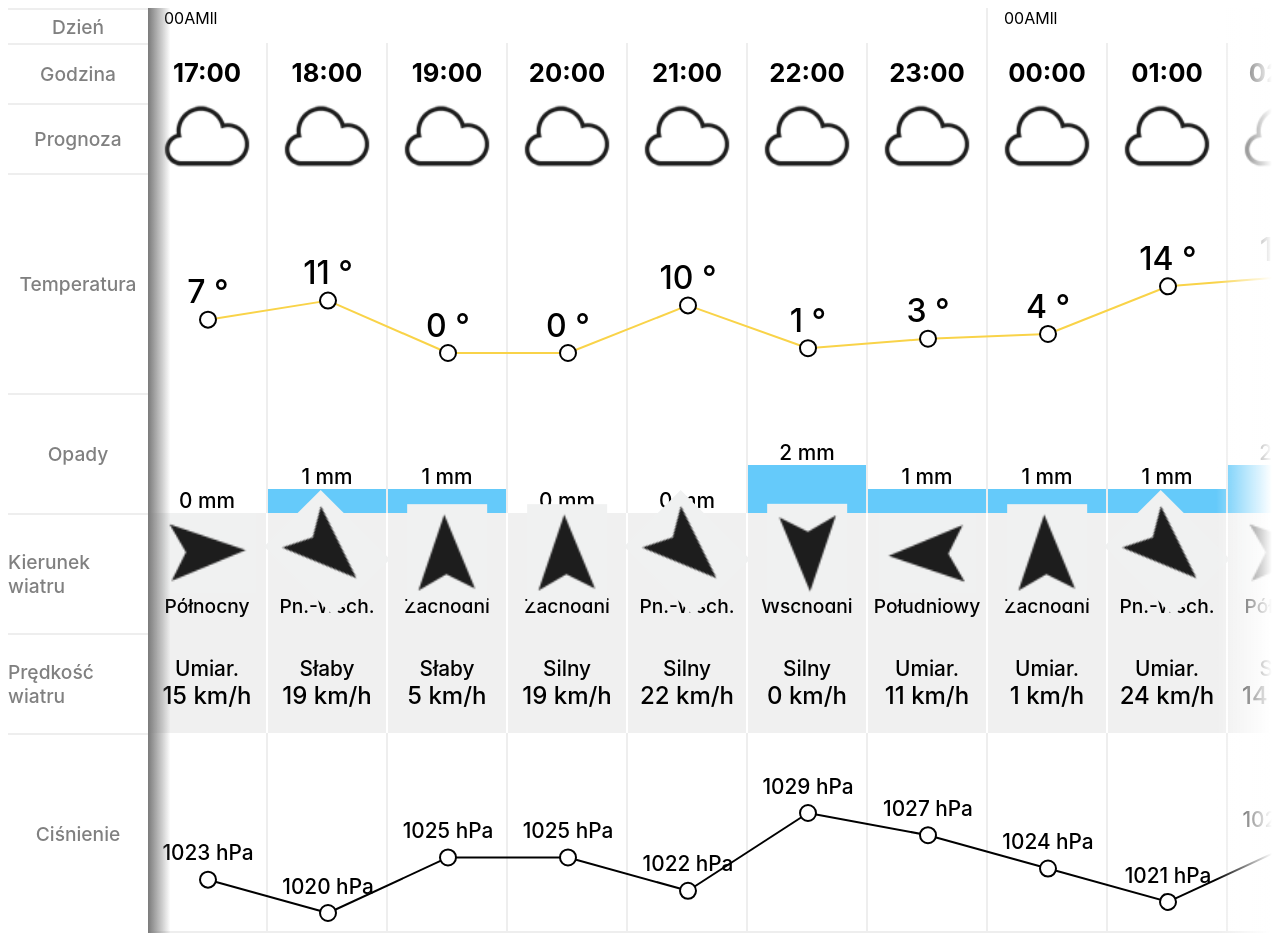
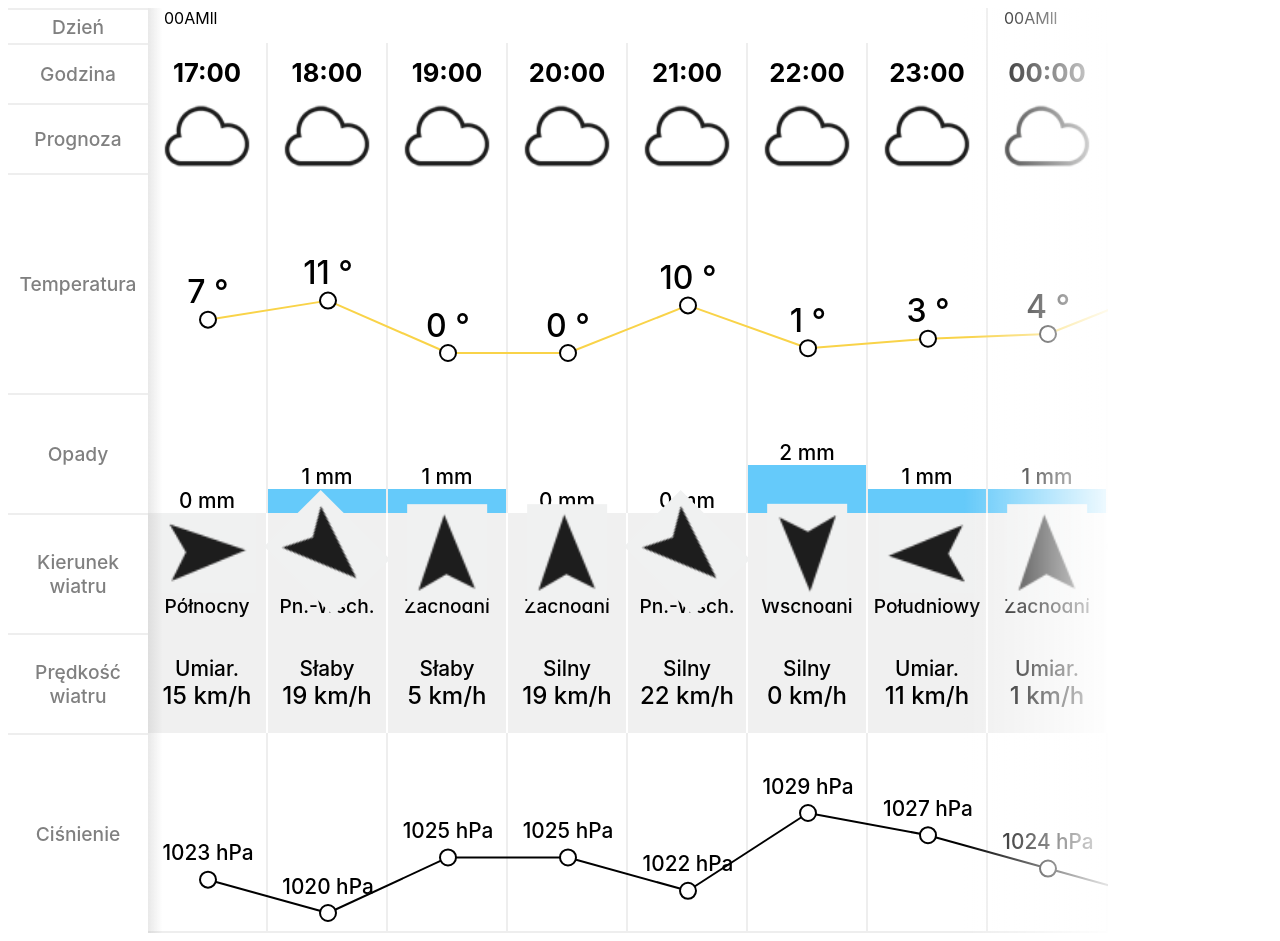
Before and after one commit to Twazny/weather-forecast-widget, an Angular app: page / in a window 1280 px wide. Built offline with nearby package versions, Linux system fonts and the light colour scheme.

Commit message:
scroll features

```diff
--- a/src/app/weather-forecast/weather-forecast.component.html
+++ b/src/app/weather-forecast/weather-forecast.component.html
@@ -5,13 +5,38 @@
         <div style="height: 70px;">Prognoza</div>
         <div style="height: 220px;">Temperatura</div>
         <div style="height: 120px;">Opady</div>
-        <div style="height: 120px;">Kierunek wiatru</div>
-        <div style="height: 100px;">Prędkość wiatru</div>
+        <div style="height: 120px;">Kierunek<br>wiatru</div>
+        <div style="height: 100px;">Prędkość<br>wiatru</div>
         <div style="height: 200px;">Ciśnienie</div>
     </div>
-    <div class="chart-container" style="position: relative;">
-        <div class="overlay"></div>
-        <div class="chart-scroll">
+    <div class="chart-container" [ngStyle]="{'width': timeWindow*columnWidth + 'px'}" style="position: relative;">
+        <div class="overlay"
+            (mousedown)="onMouseDown($event)"
+            (mousemove)="onMouseMove($event)"
+            (mouseup)="onMouseUp($event)"
+            (mouseleave)="onMouseLeave($event)"
+        >
+            <button class='nav-button nav-button-left' (click)="onButtonScroll('left')">
+                <svg height="25" width="25">
+                    <polygon points="0,12.5 25,25 25,0"/>
+                </svg>
+            </button>
+            <button class='nav-button nav-button-right' (click)="onButtonScroll('right')">
+                <svg height="25" width="25">
+                    <polygon points="0,25 25,12.5 0,0"/>
+                </svg>
+            </button>
+        </div>
+        <div
+            class="chart-scroll"
+            [ngClass]="{'hidden': !scrolling}"
+            [ngStyle]="{
+                'scroll-behavior': true ? 'unset' : 'smooth',
+                'scroll-snap-type': true ? 'none' : 'x mandatory'
+            }"
+            #scrollElement
+            (scroll)="onScroll($event)"
+        >
             <div class="chart-content">
                 <div *ngFor="let dayData of forecastData" class="day-container">
                     <div class="day-cell">
--- a/src/app/weather-forecast/weather-forecast.component.scss
+++ b/src/app/weather-forecast/weather-forecast.component.scss
@@ -15,6 +15,7 @@
   width: 140px;
   flex-shrink: 0;
   & div {
+    text-align: center;
     display: flex;
     justify-content: center;
     align-items: center;
@@ -24,15 +25,51 @@
 }
 
 .overlay {
+  cursor: grabbing;
   z-index: 100;
   position: absolute;
   top: 0;
   left: 0;
   height: 100%;
   width: 100%;
-  background: rgb(122,122,122);
-  background: linear-gradient(90deg, rgba(122,122,122,1) 0%, rgba(9,9,121,0) 2%, rgba(102,102,172,0) 95%, rgba(255,255,255,1) 100%);
-  pointer-events: none;
+  background: linear-gradient(90deg, rgba(180,180,180,0.3) 0%, rgba(9,9,121,0) 1.5%, rgba(102,102,172,0) 85%, rgba(255,255,255,0.9) 100%);
+  // pointer-events: none;
+  &:hover .nav-button {
+    background-color: rgba(100,100,100,0.2);
+    & svg {
+      stroke: white;
+      fill: white;
+    }
+  }
+}
+
+
+.nav-button {
+  cursor: pointer;
+  pointer-events: all;
+  position: absolute;
+  transition: background-color 0.5s;
+  background-color: rgba(100,100,100,0);
+  color: white;
+  border:none;
+  outline:none;
+  top: 50%;
+  transform: translateY(-50%);
+  height: 120px;
+  width: 60px;
+  & svg {
+    transition: stroke 0.5s, fill 0.5s;
+    stroke: transparent;
+    fill: transparent;
+  }
+  &.nav-button-left {
+    left: 0;
+    border-radius: 0 60px 60px 0;
+  }
+  &.nav-button-right {
+    right: 0;
+    border-radius: 60px 0 0 60px;
+  }
 }
 
 .chart-container {
@@ -44,6 +81,29 @@
   height: 100%;
   overflow-x: scroll;
   position: relative;
+  transition: background-color 1s;
+  // scroll-snap-type: mandatory;
+  // scroll-behavior: ;
+  -webkit-overflow-scrolling: touch;
+  &::-webkit-scrollbar {
+    height: 5px;
+  }
+  &::-webkit-scrollbar-track {
+    transition: background-color 1s;
+    background-color: rgba(100,100,100,0.2);
+  }
+  &::-webkit-scrollbar-thumb {
+    transition: background-color 1s;
+    background-color: rgba(100,100,100,0.5);
+  }
+  &.hidden::-webkit-scrollbar-track {
+    transition: background-color 1s;
+    background-color: rgba(100,100,100,0);
+  }
+  &.hidden::-webkit-scrollbar-thumb {
+    transition: background-color 1s;
+    background-color: rgba(100,100,100,0);
+  }
 }
 
 .chart-content {
@@ -59,6 +119,7 @@
   vertical-align: middle;
   display: inline-block;
   background-color: transparent;
+  // scroll-snap-align: start;
 }
 
 .day-container {
--- a/src/app/weather-forecast/weather-forecast.component.ts
+++ b/src/app/weather-forecast/weather-forecast.component.ts
@@ -1,4 +1,4 @@
-import { Component, Input, OnInit } from '@angular/core';
+import { Component, ElementRef, Input, OnInit, ViewChild } from '@angular/core';
 import { ForecastData, HourData } from '../forecast.service'
 
 @Component({
@@ -11,10 +11,18 @@ export class WeatherForecastComponent implements OnInit {
   @Input() timeWindow = 8
   @Input() columnWidth = 120
 
+  @ViewChild('scrollElement') scrollRef: ElementRef
+
   tempValues: number[] = []
   pressValues: number[] = []
 
   days: string[]
+
+  scrolling = false
+  dragging = false
+
+  scrollStartX: number
+  currScrollLeft: number
 
   constructor() { }
 
@@ -29,6 +37,59 @@ export class WeatherForecastComponent implements OnInit {
     })
     this.preparesPressValues()
     this.prepareTempValues()
+  }
+
+  onButtonScroll(dir: 'left' | 'right'): void {
+    this.scroll.scrollBy({
+      left: dir==='right' ? this.columnWidth : -this.columnWidth,
+      behavior:'smooth'
+    })
+  }
+
+  onScroll(event: Event): void {
+    if (!this.scrolling) {
+      this.scrolling = true
+      setTimeout(() => {
+        this.scrolling = false
+      }, 1000)
+    }
+  }
+
+  onMouseDown(event: MouseEvent): void {
+    this.dragging = true
+    this.scrollStartX = event.pageX - this.scroll.offsetLeft;
+    this.currScrollLeft = this.scroll.scrollLeft;
+  }
+
+  onMouseMove(event: MouseEvent): void {
+    if(this.dragging) {
+      event.preventDefault()
+      const x = event.pageX - this.scroll.offsetLeft;
+      const walk = x - this.scrollStartX;
+      this.scroll.scrollLeft = this.currScrollLeft - walk;
+    }
+  }
+
+  onMouseUp(event: MouseEvent): void {
+    this.dragging = false
+    this.scrollToNearest(event.pageX)
+  }
+
+  onMouseLeave(event: MouseEvent): void {
+    if(this.dragging) {
+      this.dragging = false
+      this.scrollToNearest(event.pageX)
+    }
+  }
+
+  private scrollToNearest(pageX: number): void {
+    const mod = this.scroll.scrollLeft%this.columnWidth
+    const scrollBy = mod > 0.5*this.columnWidth ? this.columnWidth - mod : -mod
+    this.scroll.scrollBy({left: scrollBy, behavior: 'smooth'})
+  }
+
+  private get scroll(): HTMLDivElement {
+    return this.scrollRef.nativeElement
   }
 
   private prepareTempValues(): void {
```
